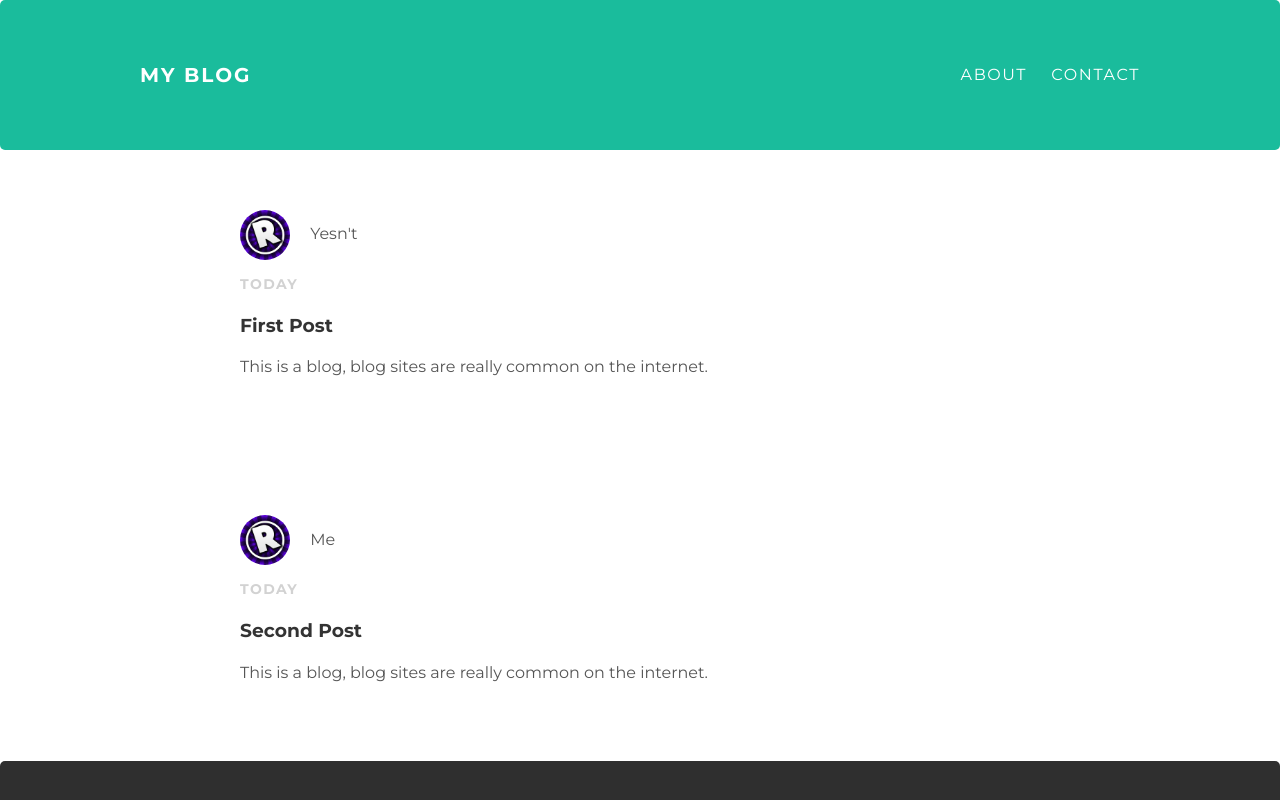
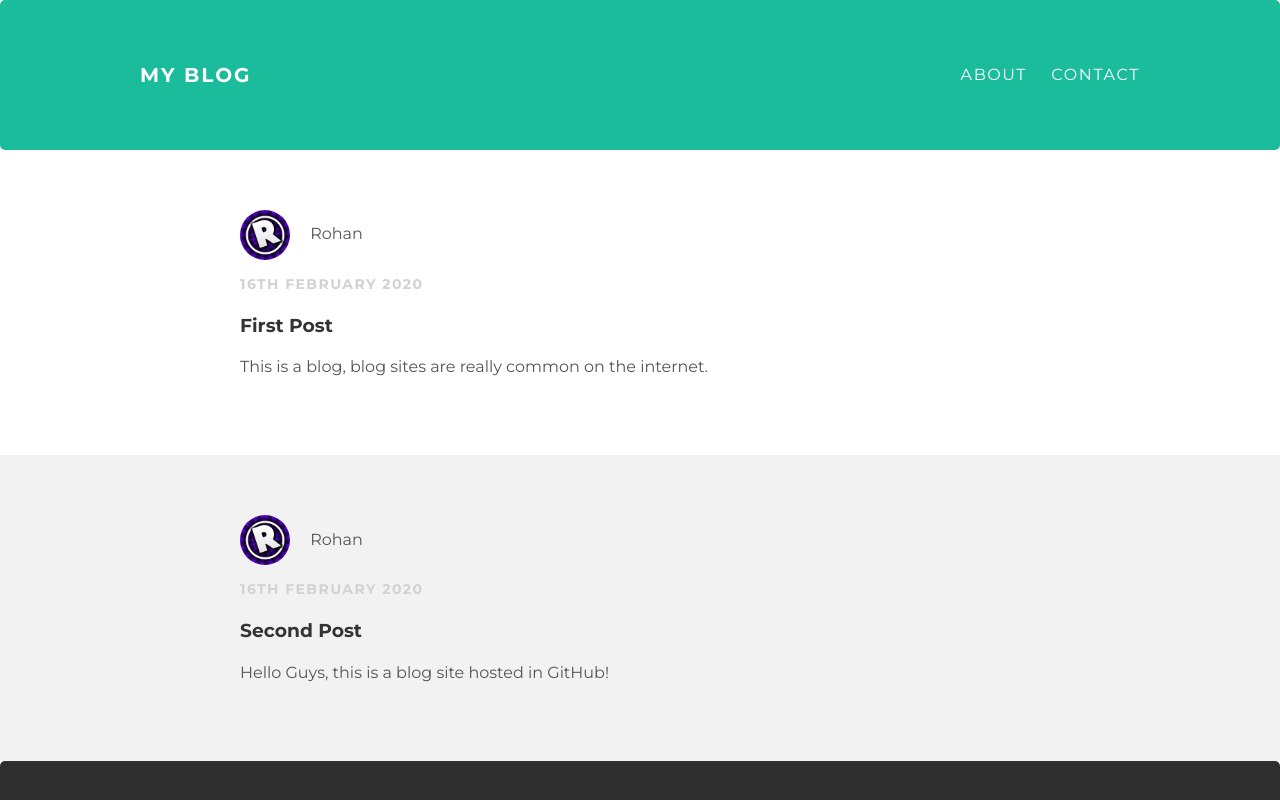
Before and after one commit to rohankid1/rohankid1.github.io, a plain HTML site: page index.html in a window 1280 px wide. Shown: the top 800 px of the page. Drawn offline with Linux system fonts and the light colour scheme.

Commit message:
Update index.html

```diff
--- a/index.html
+++ b/index.html
@@ -20,32 +20,31 @@
   <div class="post">
     <div class="post-author">
       <img src="logo.png" width="100">
-      <span>Yesn't</span>
+      <span>Rohan</span>
     </div>
-    <p class="post-date">Today</p>
+    <p class="post-date">16th February 2020</p>
     <h3 class="post-title">First Post</h3>
     <div class="post-content">
       <p>This is a blog, blog sites are really common on the internet.</p>
     </div>
   </div>
 </div>
-</div>
 
 
 
-<div id="content">
 <div class="post-container">
   <div class="post">
     <div class="post-author">
       <img src="logo.png" width="100">
-      <span>Me</span>
+      <span>Rohan</span>
     </div>
-    <p class="post-date">Today</p>
+    <p class="post-date">16th February 2020</p>
     <h3 class="post-title">Second Post</h3>
     <div class="post-content">
-      <p>This is a blog, blog sites are really common on the internet.</p>
+      <p>Hello Guys, this is a blog site hosted in GitHub!</p>
     </div>
   </div>
+</div>
 </div>
 </div>
 
```
